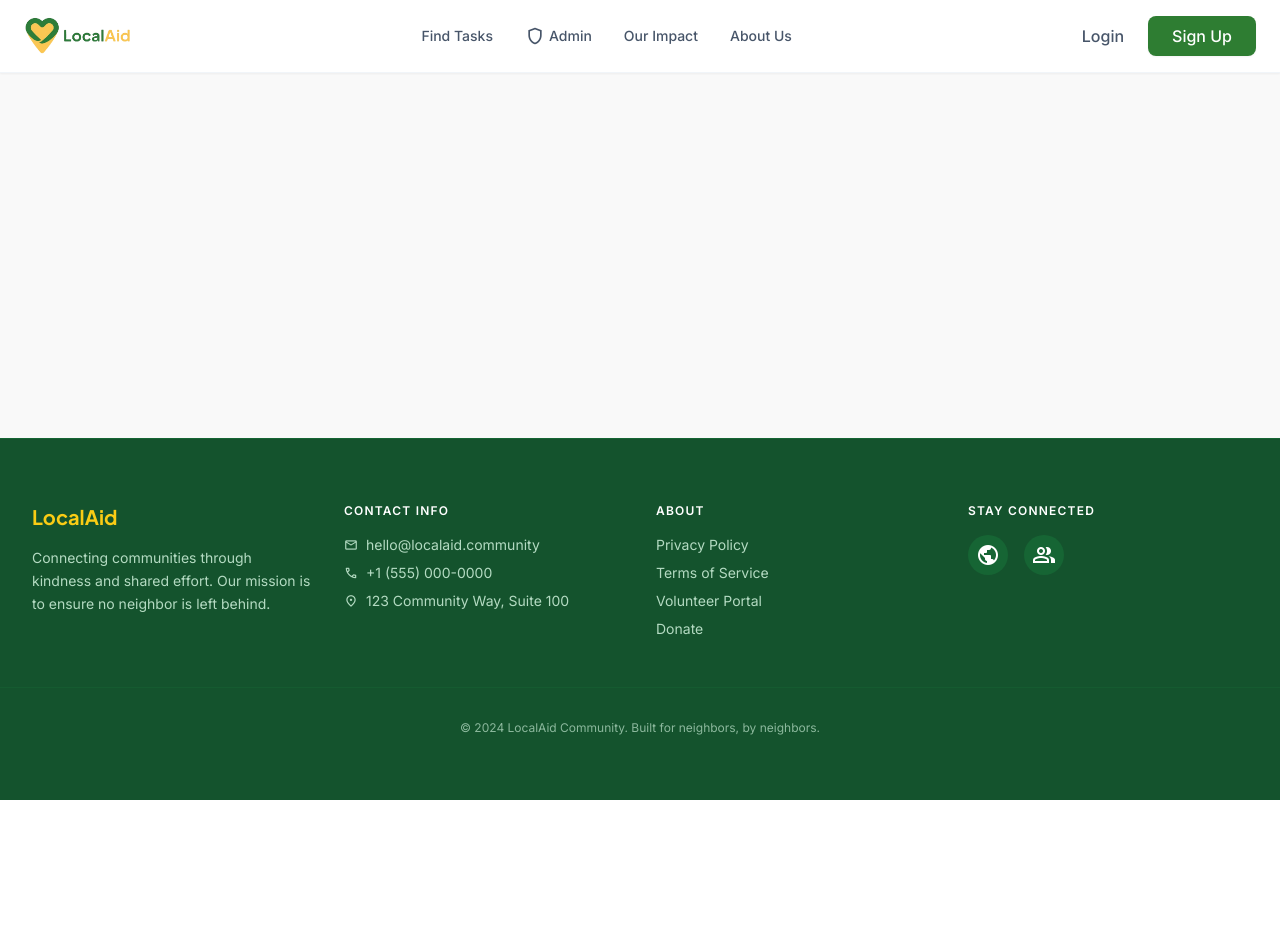
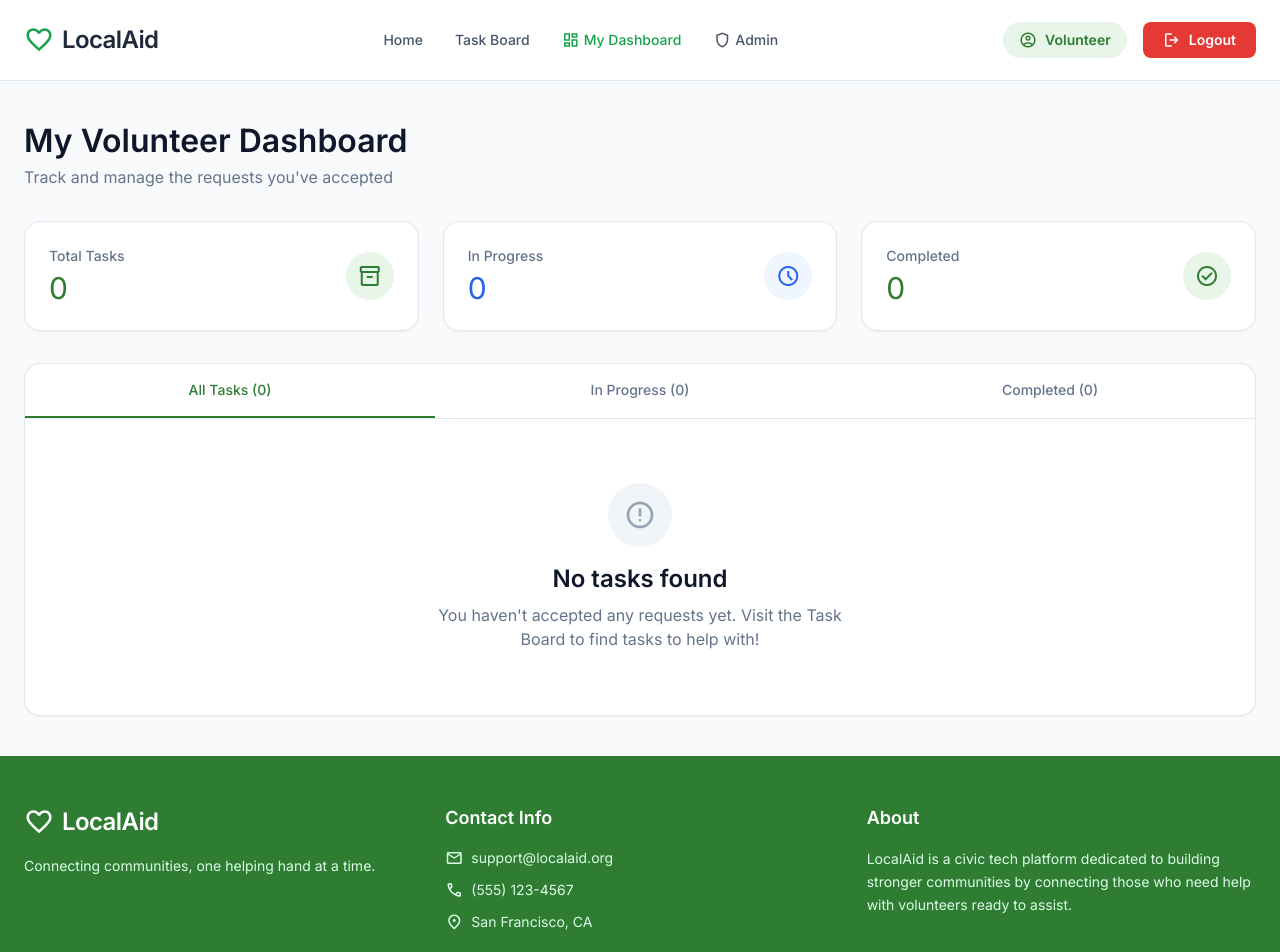
Before and after one commit to Sumarga999/LocalAid-Ai_integrated, a React (Vite) app in the folder client/: page /dashboard in a window 1280 px wide. Shown: the top 952 px of the page. Before the commit the page ends 800 px from the top, so only its background shows below. Built offline with nearby package versions, Linux system fonts and the light colour scheme.

Commit message:
volunteer dashboard is made

```diff
--- a/client/src/App.jsx
+++ b/client/src/App.jsx
@@ -10,6 +10,7 @@ import AboutUs from './AboutUs';
 import OurImpact from './OurImpact';
 import ScrollToTop from './ScrollToTop';
 import FindTasks from './FindTasks';
+import VolunteerDashboard from './VolunteerDashboard';
 
 function App() {
   return (
@@ -30,6 +31,7 @@ function App() {
             <Route path="/admin" element={<AdminLoginPage />} />
             <Route path="/ourimpact" element={<OurImpact />} />
             <Route path="/tasks" element={<FindTasks />} />
+            <Route path="/dashboard" element={<VolunteerDashboard />} />
           </Routes>
         </div>
 
--- a/client/src/Navbar.jsx
+++ b/client/src/Navbar.jsx
@@ -1,8 +1,17 @@
 import React from 'react';
-import { Link } from 'react-router-dom';
+import { Link, useLocation } from 'react-router-dom';
 import logo from './assets/localaid-logo.png';
 
 function Navbar() {
+  // 1. Get the current URL path
+  const location = useLocation();
+
+  // 2. Hide this public navbar if we are on the dashboard
+  if (location.pathname === '/dashboard') {
+    return null;
+  }
+
+  // 3. Otherwise, return your normal public navbar!
   return (
     <header className="bg-white shadow-sm sticky top-0 z-50 border-b border-slate-100">
       <div className="flex justify-between items-center w-full px-6 py-4 max-w-7xl mx-auto">
--- a/client/src/SignUp.jsx
+++ b/client/src/SignUp.jsx
@@ -29,7 +29,7 @@ function SignUp() {
   const handleSubmit = async (e) => {
     e.preventDefault();
     setMessage('');
-
+navigate('/dashboard');
     // Check if passwords match before sending to backend!
     if (formData.password !== formData.confirmPassword) {
       setIsError(true);
--- /dev/null
+++ b/client/src/VolunteerDashboard.jsx
@@ -0,0 +1,174 @@
+import React, { useState } from 'react';
+import { Link, useNavigate } from 'react-router-dom';
+
+function VolunteerDashboard() {
+  // State to handle which tab is currently selected
+  const [activeTab, setActiveTab] = useState('all');
+  const navigate = useNavigate();
+
+  const handleLogout = () => {
+    // Later, clear user tokens here
+    navigate('/');
+  };
+
+  return (
+    <div className="min-h-screen bg-slate-50 font-plus-jakarta flex flex-col">
+
+      {/* HEADER */}
+      <header className="bg-white border-b border-slate-200 sticky top-0 z-50">
+        <div className="max-w-7xl mx-auto px-6 h-20 flex items-center justify-between">
+          <div className="flex items-center gap-2">
+            <span className="material-symbols-outlined text-green-600 text-3xl">favorite</span>
+            <span className="text-2xl font-bold text-slate-800 tracking-tight">LocalAid</span>
+          </div>
+
+          <nav className="hidden md:flex items-center gap-8 text-sm font-medium text-slate-600">
+            <Link to="/" className="hover:text-green-600 transition-colors">Home</Link>
+            <Link to="/tasks" className="hover:text-green-600 transition-colors">Task Board</Link>
+            <Link to="/dashboard" className="text-green-600 flex items-center gap-1">
+              <span className="material-symbols-outlined text-[18px]">dashboard</span> My Dashboard
+            </Link>
+            <Link to="/admin" className="hover:text-green-600 transition-colors flex items-center gap-1">
+              <span className="material-symbols-outlined text-[18px]">shield</span> Admin
+            </Link>
+          </nav>
+
+          <div className="flex items-center gap-4">
+            <div className="bg-[#e8f5e9] text-[#2e7d32] px-4 py-2 rounded-full text-sm font-semibold flex items-center gap-2">
+              <span className="material-symbols-outlined text-[18px]">account_circle</span>
+              Volunteer
+            </div>
+            <button
+              onClick={handleLogout}
+              className="bg-[#e53935] hover:bg-red-700 text-white px-5 py-2 rounded-lg text-sm font-semibold flex items-center gap-2 transition-colors"
+            >
+              <span className="material-symbols-outlined text-[18px]">logout</span>
+              Logout
+            </button>
+          </div>
+        </div>
+      </header>
+
+      {/* MAIN CONTENT */}
+      <main className="flex-grow max-w-7xl mx-auto px-6 py-10 w-full">
+
+        {/* Title Section */}
+        <div className="mb-8">
+          <h1 className="text-[32px] font-bold text-slate-900 leading-tight">My Volunteer Dashboard</h1>
+          <p className="text-slate-500 mt-1">Track and manage the requests you've accepted</p>
+        </div>
+
+        {/* Stats Cards Row */}
+        <div className="grid grid-cols-1 md:grid-cols-3 gap-6 mb-8">
+          {/* Card 1 */}
+          <div className="bg-white p-6 rounded-2xl border border-slate-200 shadow-sm flex items-center justify-between">
+            <div>
+              <p className="text-slate-500 text-sm font-medium mb-1">Total Tasks</p>
+              <p className="text-3xl font-light text-[#2e7d32]">0</p>
+            </div>
+            <div className="w-12 h-12 rounded-full bg-[#e8f5e9] text-[#2e7d32] flex items-center justify-center">
+              <span className="material-symbols-outlined">inventory_2</span>
+            </div>
+          </div>
+
+          {/* Card 2 */}
+          <div className="bg-white p-6 rounded-2xl border border-slate-200 shadow-sm flex items-center justify-between">
+            <div>
+              <p className="text-slate-500 text-sm font-medium mb-1">In Progress</p>
+              <p className="text-3xl font-light text-blue-600">0</p>
+            </div>
+            <div className="w-12 h-12 rounded-full bg-blue-50 text-blue-600 flex items-center justify-center">
+              <span className="material-symbols-outlined">schedule</span>
+            </div>
+          </div>
+
+          {/* Card 3 */}
+          <div className="bg-white p-6 rounded-2xl border border-slate-200 shadow-sm flex items-center justify-between">
+            <div>
+              <p className="text-slate-500 text-sm font-medium mb-1">Completed</p>
+              <p className="text-3xl font-light text-[#2e7d32]">0</p>
+            </div>
+            <div className="w-12 h-12 rounded-full bg-[#e8f5e9] text-[#2e7d32] flex items-center justify-center">
+              <span className="material-symbols-outlined">check_circle</span>
+            </div>
+          </div>
+        </div>
+
+        {/* Tabs */}
+        <div className="bg-white rounded-t-2xl border border-slate-200 shadow-sm border-b-0 flex">
+          <button
+            onClick={() => setActiveTab('all')}
+            className={`flex-1 py-4 text-sm font-medium text-center border-b-2 transition-colors ${
+              activeTab === 'all' ? 'border-[#2e7d32] text-[#2e7d32]' : 'border-transparent text-slate-500 hover:text-slate-700'
+            }`}
+          >
+            All Tasks (0)
+          </button>
+          <button
+            onClick={() => setActiveTab('progress')}
+            className={`flex-1 py-4 text-sm font-medium text-center border-b-2 transition-colors ${
+              activeTab === 'progress' ? 'border-[#2e7d32] text-[#2e7d32]' : 'border-transparent text-slate-500 hover:text-slate-700'
+            }`}
+          >
+            In Progress (0)
+          </button>
+          <button
+            onClick={() => setActiveTab('completed')}
+            className={`flex-1 py-4 text-sm font-medium text-center border-b-2 transition-colors ${
+              activeTab === 'completed' ? 'border-[#2e7d32] text-[#2e7d32]' : 'border-transparent text-slate-500 hover:text-slate-700'
+            }`}
+          >
+            Completed (0)
+          </button>
+        </div>
+
+        {/* Empty State Area */}
+        <div className="bg-white p-16 rounded-b-2xl border border-slate-200 shadow-sm flex flex-col items-center justify-center text-center">
+          <div className="w-16 h-16 rounded-full bg-slate-100 flex items-center justify-center mb-4">
+            <span className="material-symbols-outlined text-[32px] text-slate-400">error</span>
+          </div>
+          <h2 className="text-2xl font-bold text-slate-900 mb-2">No tasks found</h2>
+          <p className="text-slate-500 max-w-md">
+            You haven't accepted any requests yet. Visit the Task Board to find tasks to help with!
+          </p>
+        </div>
+
+      </main>
+
+      {/* FOOTER */}
+      <footer className="bg-[#2e7d32] text-white py-12 mt-auto">
+        <div className="max-w-7xl mx-auto px-6 grid grid-cols-1 md:grid-cols-3 gap-8 mb-8 border-b border-green-700 pb-8">
+          <div>
+            <div className="flex items-center gap-2 mb-4">
+              <span className="material-symbols-outlined text-white text-3xl">favorite</span>
+              <span className="text-2xl font-bold tracking-tight">LocalAid</span>
+            </div>
+            <p className="text-green-100 text-sm">Connecting communities, one helping hand at a time.</p>
+          </div>
+          <div>
+            <h3 className="text-lg font-bold mb-4">Contact Info</h3>
+            <ul className="space-y-3 text-green-100 text-sm">
+              <li className="flex items-center gap-2"><span className="material-symbols-outlined text-[18px]">mail</span> support@localaid.org</li>
+              <li className="flex items-center gap-2"><span className="material-symbols-outlined text-[18px]">phone</span> (555) 123-4567</li>
+              <li className="flex items-center gap-2"><span className="material-symbols-outlined text-[18px]">location_on</span> San Francisco, CA</li>
+            </ul>
+          </div>
+          <div>
+            <h3 className="text-lg font-bold mb-4">About</h3>
+            <p className="text-green-100 text-sm leading-relaxed">
+              LocalAid is a civic tech platform dedicated to building stronger communities by connecting those who need help with volunteers ready to assist.
+            </p>
+          </div>
+        </div>
+        <div className="text-center text-green-200 text-sm flex flex-col items-center gap-2">
+          <p>© 2026 LocalAid. All rights reserved.</p>
+          <Link to="/admin" className="hover:text-white transition-colors flex items-center gap-1 text-xs">
+            <span className="material-symbols-outlined text-[14px]">shield</span> Admin Access
+          </Link>
+        </div>
+      </footer>
+    </div>
+  );
+}
+
+export default VolunteerDashboard;
```
